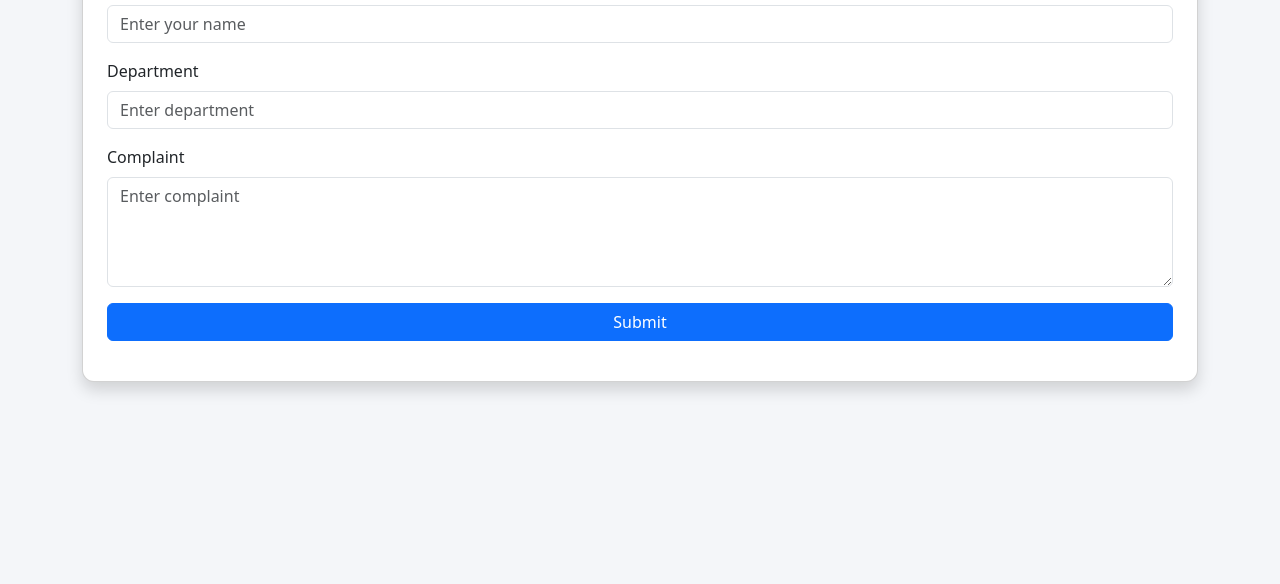
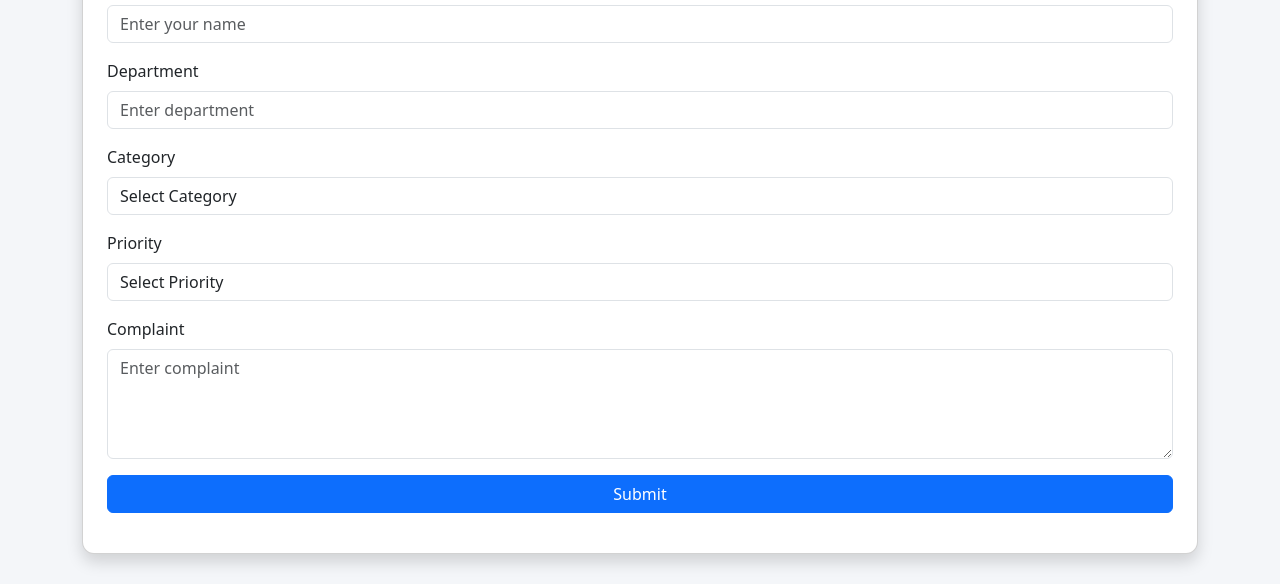
Before and after one commit to juchanideepti-alt/students-complaint-registration, a plain HTML site: page index.html in a window 1280 px wide. Shown: the part 216-800 px from the top of the page. Drawn offline with nearby package versions, Linux system fonts and the light colour scheme.

Commit message:
updated index.html

```diff
--- a/index.html
+++ b/index.html
@@ -29,6 +29,27 @@
                 <label class="form-label">Department</label>
                 <input type="text" id="department" class="form-control" placeholder="Enter department">
             </div>
+            <div class="mb-3">
+    <label class="form-label">Category</label>
+    <select id="category" class="form-control">
+        <option value="">Select Category</option>
+        <option value="Academic">Academic</option>
+        <option value="Hostel">Hostel</option>
+        <option value="Library">Library</option>
+        <option value="Transport">Transport</option>
+        <option value="Other">Other</option>
+    </select>
+</div>
+
+<div class="mb-3">
+    <label class="form-label">Priority</label>
+    <select id="priority" class="form-control">
+        <option value="">Select Priority</option>
+        <option value="Low">Low</option>
+        <option value="Medium">Medium</option>
+        <option value="High">High</option>
+    </select>
+</div>
 
             <div class="mb-3">
                 <label class="form-label">Complaint</label>
```
